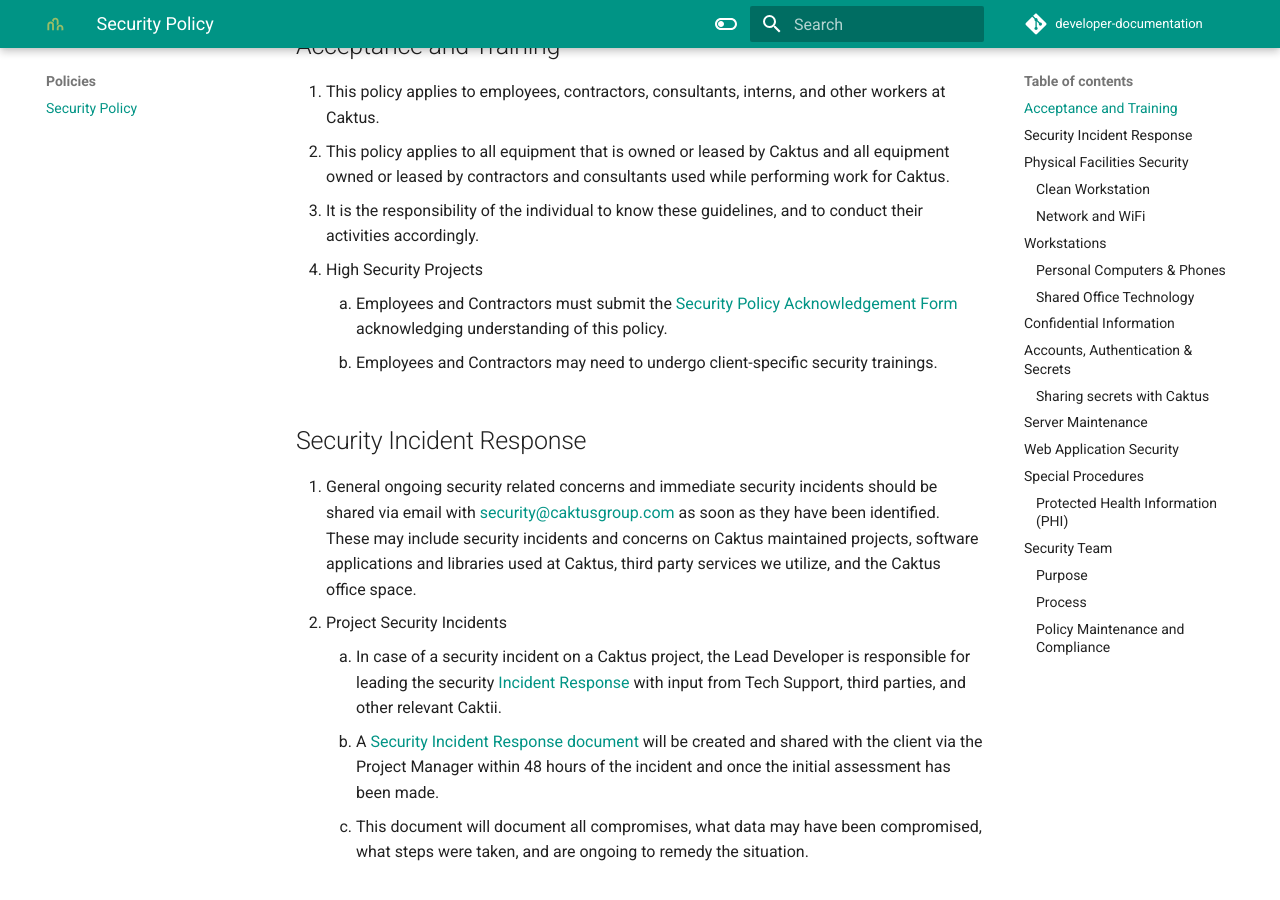
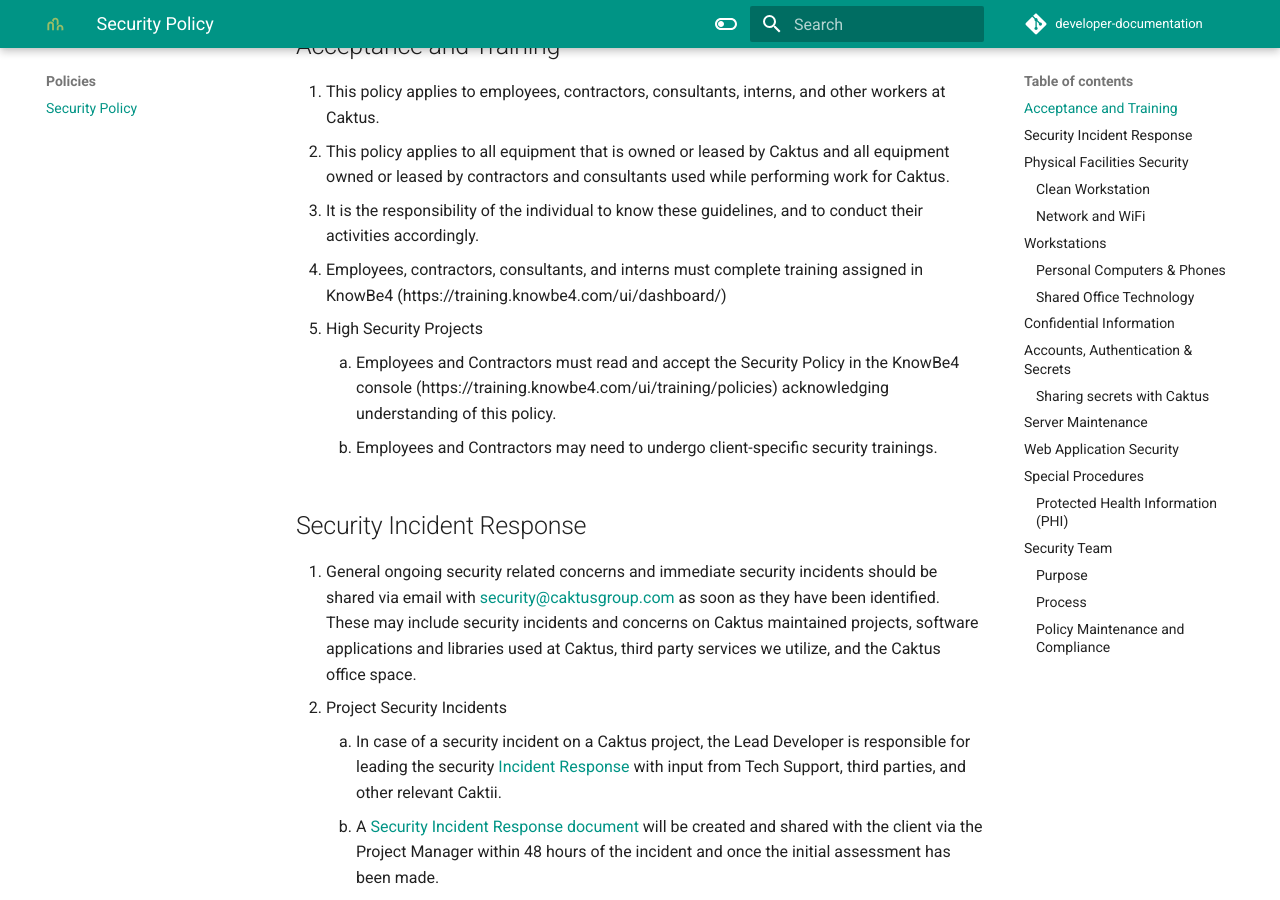
Before and after one commit to caktus/guidebook, an MkDocs documentation site: the page built from docs/policies/security-policy.md, in a window 1280 px wide and 900 px high, scrolled down 538 px. Built offline with MkDocs 1.6.1 and Material for MkDocs 9.7.7, drawn with Linux system fonts in a browser that asks for light colours; comment, search, counter and statistics services are not loaded.

Commit message:
Update security-policy.md
Updated security policy including information about training needing to be completed, as well as links to KnowBe4 console and policy sections.

```diff
--- a/docs/policies/security-policy.md
+++ b/docs/policies/security-policy.md
@@ -13,8 +13,9 @@
 1. This policy applies to employees, contractors, consultants, interns, and other workers at Caktus.
 1. This policy applies to all equipment that is owned or leased by Caktus and all equipment owned or leased by contractors and consultants used while performing work for Caktus.
 1. It is the responsibility of the individual to know these guidelines, and to conduct their activities accordingly.
+1. Employees, contractors, consultants, and interns must complete training assigned in KnowBe4 (https://training.knowbe4.com/ui/dashboard/)
 1. High Security Projects
-    1. Employees and Contractors must submit the [Security Policy Acknowledgement Form](https://docs.google.com/a/caktusgroup.com/forms/d/e/1FAIpQLSdGeclFe_NtKKasJ7u9q-q49IfAceYGNcKTq4Q1HLqp8wYF9A/viewform?c=0&w=1 "Security Policy Acknowledgement Form") acknowledging understanding of this policy.
+    1. Employees and Contractors must read and accept the Security Policy in the KnowBe4 console (https://training.knowbe4.com/ui/training/policies) acknowledging understanding of this policy.
     1. Employees and Contractors may need to undergo client-specific security trainings.
 
 ## Security Incident Response
```
